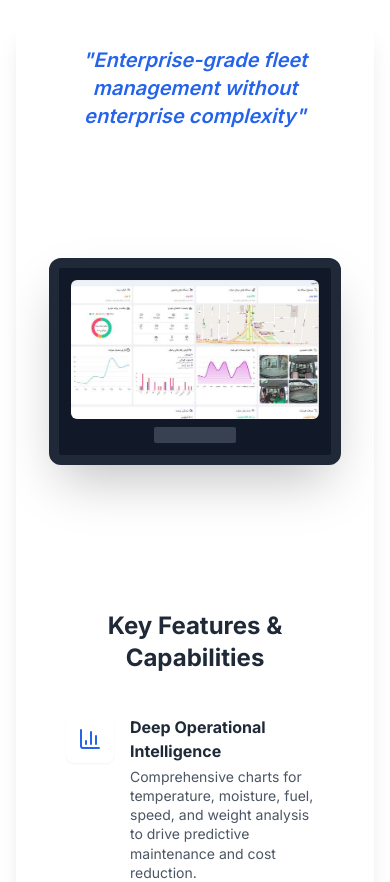
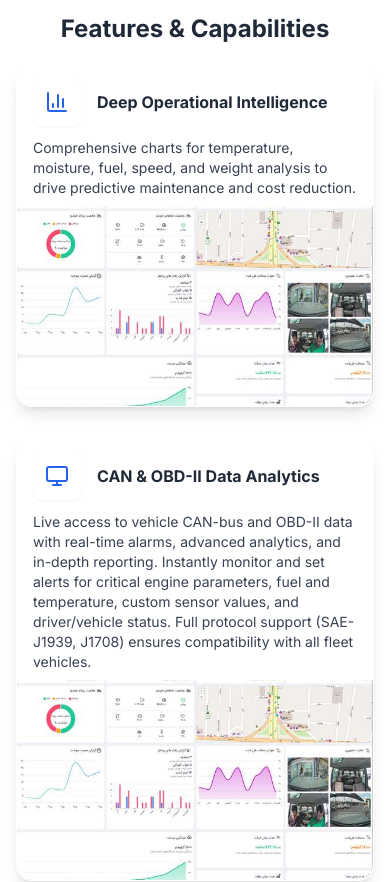
Before and after one commit to Bahareh-Esteki/fleetinfinity, a Next.js app: page / in a window 390 px wide. Shown: the part 3920-4802 px from the top of the page. Built offline with nearby package versions, Linux system fonts and the light colour scheme.

Commit message:
new commit

```diff
--- a/app/components/MorphingPlatformShowcase.js
+++ b/app/components/MorphingPlatformShowcase.js
@@ -1,6 +1,8 @@
+"use client";
+
 import React, { useState, useEffect, useCallback, useMemo } from "react";
 import { motion, AnimatePresence } from "framer-motion";
-import Image from "next/image"; // <-- NEW: Import Next.js Image component
+import Image from "next/image";
 import {
   Truck,
   Heart,
@@ -21,15 +23,11 @@ import {
   Briefcase,
   GitCommit,
   User,
+  Wrench,
 } from "lucide-react";
 
-// Wrap Next.js Image component with motion for animation support
-const MotionImage = motion(Image);
-
-// --- IMAGE DATA (Use relative paths for Next.js optimization) ---
-// Note: You must place your screenshots in the public folder, e.g., /public/images/screenshots/
+// --- IMAGE DATA (should match files in /public/images/screenshots/) ---
 const IMAGE_DATA = {
-  // Business (Desktop Screenshots - 16:9 aspect)
   "dashboard-analytics": {
     src: "/images/screenshots/dashboard-analytics.jpg",
     width: 1200,
@@ -66,7 +64,7 @@ const IMAGE_DATA = {
     height: 675,
   },
 
-  // Personal (Mobile Screenshots - 9:16 aspect)
+  // Personal (Mobile)
   "mobile-live-map": {
     src: "/images/screenshots/mobile-live-map.png",
     width: 350,
@@ -104,7 +102,7 @@ const IMAGE_DATA = {
   },
 };
 
-// --- PLATFORM DATA (Unchanged features, now referencing IMAGE_DATA) ---
+// --- PLATFORM DATA: All main features ---
 const PLATFORM_DATA = {
   business: {
     tagline: "Enterprise-grade fleet management without enterprise complexity",
@@ -115,6 +113,24 @@ const PLATFORM_DATA = {
         title: "Deep Operational Intelligence",
         desc: "Comprehensive charts for temperature, moisture, fuel, speed, and weight analysis to drive predictive maintenance and cost reduction.",
         screenshotKey: "dashboard-analytics",
+      },
+      {
+        icon: <Monitor />,
+        title: "CAN & OBD-II Data Analytics",
+        desc: "Live access to vehicle CAN-bus and OBD-II data with real-time alarms, advanced analytics, and in-depth reporting. Instantly monitor and set alerts for critical engine parameters, fuel and temperature, custom sensor values, and driver/vehicle status. Full protocol support (SAE-J1939, J1708) ensures compatibility with all fleet vehicles.",
+        screenshotKey: "dashboard-analytics",
+      },
+      {
+        icon: <BarChart3 />,
+        title: "Advanced Report Builder",
+        desc: "Select from dozens of ready-made report templates or build fully custom fleet, trip, maintenance, and compliance reports. Generate deep analytics from hundreds or thousands of vehicles in just seconds, export to Excel, PDF, or via API.",
+        screenshotKey: "dashboard-report-builder",
+      },
+      {
+        icon: <Zap />,
+        title: "Proactive Maintenance Planner",
+        desc: "Automated reminders for insurance renewal, oil changes, brake pads, and custom service reminders based on mileage, working hour, and date, to minimize downtime.",
+        screenshotKey: "dashboard-maintenance",
       },
       {
         icon: <Users />,
@@ -135,18 +151,17 @@ const PLATFORM_DATA = {
         screenshotKey: "dashboard-route-replay",
       },
       {
-        icon: <Zap />,
-        title: "Proactive Maintenance Planner",
-        desc: "Automated reminders for insurance renewal, oil changes, brake pads, and custom service reminders based on mileage, working hour, and date,to minimize downtime.",
-        screenshotKey: "dashboard-maintenance",
+        icon: <MapPin />,
+        title: "Advanced Geofence & Presence Monitoring",
+        desc: "Create custom geofences to receive instant alarms on vehicle entrance or exit. Automatically check passenger or cargo presence, and generate detailed, customized geofence reports for compliance or operational auditing.",
+        screenshotKey: "dashboard-route-replay",
       },
       {
-        icon: <BarChart3 />,
-        title: "Advanced Report Builder",
-        desc: "Select from dozens of ready-made report templates or build fully custom fleet, trip, maintenance, and compliance reports. Generate deep analytics from hundreds or thousands of vehicles in just seconds, export to Excel, PDF, or via API.",
-        screenshotKey: "dashboard-report-builder",
+        icon: <Smartphone />,
+        title: "Remote Diagnostics & Control",
+        desc: "Run full remote vehicle diagnostics, instantly clear fault codes (DTCs), and activate remote engine cutoff or immobilization capabilities. Securely control and troubleshoot your entire fleet from the cloud dashboard.",
+        screenshotKey: "dashboard-live-video",
       },
-
       {
         icon: <Shield />,
         title: "Modular User Access (RBAC)",
@@ -196,7 +211,6 @@ const PLATFORM_DATA = {
         desc: "Instantly build and export detailed reports of your vehicle’s journeys, driving habits, or event history—customized for your peace of mind or family needs.",
         screenshotKey: "mobile-report",
       },
-
       {
         icon: <Database />,
         title: "High-Speed, Low-Data Design",
@@ -209,6 +223,12 @@ const PLATFORM_DATA = {
         desc: "Review a comprehensive log of all vehicle events, including speeding, dangerous driving, and alert history.",
         screenshotKey: "mobile-alerts-log",
       },
+      {
+        icon: <Route />,
+        title: "Easy Car Recovery",
+        desc: "After remotely shutting off your car from anywhere, instantly navigate to the exact parked location using turn-by-turn guidance to find your vehicle with zero hassle.",
+        screenshotKey: "mobile-live-map",
+      },
     ],
     cta: {
       text: "Download Apps",
@@ -220,7 +240,7 @@ const PLATFORM_DATA = {
   },
 };
 
-// --- COMPONENT IMPLEMENTATION ---
+const MotionImage = motion(Image);
 
 const MorphingPlatformShowcase = () => {
   const [activeMode, setActiveMode] = useState("business");
@@ -236,7 +256,7 @@ const MorphingPlatformShowcase = () => {
   );
   const currentImageData = IMAGE_DATA[activeScreenshot];
 
-  // Handle auto-cycling of screenshots when user hasn't interacted
+  // Auto-cycle logic for desktop demo
   useEffect(() => {
     if (!userInteracted) {
       const cycleScreenshots = () => {
@@ -246,20 +266,16 @@ const MorphingPlatformShowcase = () => {
           return featureKeys[nextIndex];
         });
       };
-
       const interval = setInterval(cycleScreenshots, 5000);
-
       return () => clearInterval(interval);
     }
   }, [activeMode, featureKeys, userInteracted]);
 
-  // Reset screenshot state when mode changes
   useEffect(() => {
     setActiveScreenshot(currentData.defaultScreenshotKey);
     setUserInteracted(false);
   }, [activeMode, currentData.defaultScreenshotKey]);
 
-  // Helper function for user interaction (hover/tap)
   const handleFeatureInteraction = useCallback((key, type) => {
     setActiveScreenshot(key);
     if (type === "enter") {
@@ -274,23 +290,18 @@ const MorphingPlatformShowcase = () => {
 
   const MockupFrame = ({ mode, children }) => {
     if (mode === "business") {
-      // Desktop Monitor Mockup
       return (
-        // The container manages the responsive aspect ratio using padding-top
         <div className="w-full h-auto bg-gray-900 border-[10px] border-gray-800 rounded-xl shadow-2xl relative p-3">
           <div
             className="relative w-full overflow-hidden rounded-md"
             style={{ paddingTop: "56.25%" }}
           >
-            {" "}
-            {/* 16:9 Aspect Ratio */}
             <div className="absolute inset-0">{children}</div>
           </div>
           <div className="h-4 w-1/3 mx-auto mt-2 bg-gray-700 rounded-sm"></div>
         </div>
       );
     } else {
-      // Mobile Phone Mockup
       return (
         <div className="w-72 h-[600px] lg:w-80 lg:h-[700px] bg-black border-[12px] lg:border-[16px] border-gray-900 rounded-[3rem] shadow-[0_25px_50px_-12px_rgba(0,0,0,0.5)] relative flex items-center justify-center">
           <div className="w-[calc(100%-4px)] h-[calc(100%-4px)] overflow-hidden rounded-[2.5rem] bg-gray-100 relative">
@@ -317,11 +328,9 @@ const MorphingPlatformShowcase = () => {
             <Zap className="w-4 h-4" />
             Total Visibility. Global Control. One Platform.
           </div>
-
           <h2 className="text-4xl md:text-5xl font-extrabold text-gray-900 mb-6">
             FleetInfinity Adapts to Your World
           </h2>
-
           <p className="text-lg text-gray-600 leading-relaxed">
             Whether you're managing a commercial fleet or protecting your
             family, FleetInfinity provides the perfect tracking solution. See
@@ -347,7 +356,6 @@ const MorphingPlatformShowcase = () => {
               }}
               transition={{ type: "spring", stiffness: 300, damping: 30 }}
             />
-
             {/* Toggle Buttons */}
             <div className="relative flex">
               <motion.button
@@ -363,7 +371,6 @@ const MorphingPlatformShowcase = () => {
                 <Building className="w-4 h-4" />
                 For Business
               </motion.button>
-
               <motion.button
                 onClick={() => handleModeChange("personal")}
                 className={`px-8 py-4 rounded-full font-semibold text-sm transition-all z-10 flex items-center gap-2 ${
@@ -381,7 +388,7 @@ const MorphingPlatformShowcase = () => {
           </div>
         </motion.div>
 
-        {/* Morphing Content Area */}
+        {/* DESKTOP: Split grid (features on left, image on right) */}
         <AnimatePresence mode="wait">
           <motion.div
             key={activeMode}
@@ -389,24 +396,9 @@ const MorphingPlatformShowcase = () => {
             animate={{ opacity: 1, y: 0, scale: 1 }}
             exit={{ opacity: 0, y: -30, scale: 0.98 }}
             transition={{ duration: 0.6, ease: "easeInOut" }}
-            className={`rounded-3xl p-8 md:p-12 ${currentData.bgColor} border border-white/50 shadow-xl backdrop-blur-sm`}
+            className={`hidden lg:grid rounded-3xl p-8 md:p-12 ${currentData.bgColor} border border-white/50 shadow-xl backdrop-blur-sm lg:grid-cols-12 gap-12 items-start`}
           >
-            {/* Tagline */}
-            <motion.div
-              className="text-center mb-8"
-              initial={{ opacity: 0 }}
-              animate={{ opacity: 1 }}
-              transition={{ delay: 0.2 }}
-            >
-              <p
-                className={`text-xl font-semibold ${currentData.accentColor} italic`}
-              >
-                "{currentData.tagline}"
-              </p>
-            </motion.div>
-
-            <div className="grid lg:grid-cols-12 gap-12 items-start">
-              {/* LEFT COLUMN (FEATURES & CTA) - 5/12 width */}
+            {/* LEFT COLUMN (FEATURES & CTA) */}
             <motion.div
               className="lg:col-span-5 space-y-6 order-2 lg:order-1"
               initial={{ opacity: 0, x: -30 }}
@@ -416,33 +408,29 @@ const MorphingPlatformShowcase = () => {
               <h4 className="text-2xl font-bold text-gray-800 text-center lg:text-left">
                 Key Features & Capabilities
               </h4>
-
               <div className="grid gap-4">
                 {currentData.features.map((feature, index) => (
                   <motion.div
                     key={feature.screenshotKey}
                     className={`flex items-start gap-4 bg-white/70 backdrop-blur-sm rounded-xl p-4 border transition-all duration-200 cursor-pointer ${
                       activeScreenshot === feature.screenshotKey
-                          ? `${currentData.accentColor} border-4 border-current shadow-lg` // Highlight active
+                        ? `${currentData.accentColor} border-4 border-current shadow-lg`
                         : "border-white/50 hover:bg-white/90"
                     }`}
                     initial={{ opacity: 0, y: 20 }}
                     animate={{ opacity: 1, y: 0 }}
                     transition={{ delay: index * 0.05 + 0.4, duration: 0.4 }}
-                      // Split-Screen Interaction Logic
                     onMouseEnter={() =>
                       handleFeatureInteraction(feature.screenshotKey, "enter")
                     }
                     onMouseLeave={() =>
                       activeMode === "business"
-                          ? setActiveScreenshot(
-                              currentData.defaultScreenshotKey
-                            )
+                        ? setActiveScreenshot(currentData.defaultScreenshotKey)
                         : null
-                      } // Keep active on mobile for tap
+                    }
                     onClick={() =>
                       handleFeatureInteraction(feature.screenshotKey, "click")
-                      } // Mobile Tap interaction
+                    }
                   >
                     <div
                       className={`w-12 h-12 rounded-lg bg-white flex items-center justify-center shadow-sm flex-shrink-0 border-2 border-white ${currentData.accentColor}`}
@@ -460,7 +448,6 @@ const MorphingPlatformShowcase = () => {
                   </motion.div>
                 ))}
               </div>
-
               {/* CTA Button */}
               <motion.a
                 href={currentData.cta.href}
@@ -472,8 +459,7 @@ const MorphingPlatformShowcase = () => {
                 <ArrowRight className="w-5 h-5 group-hover:translate-x-1 transition-transform" />
               </motion.a>
             </motion.div>
-
-              {/* RIGHT COLUMN (DYNAMIC MOCKUP) - 7/12 width */}
+            {/* RIGHT COLUMN (DYNAMIC MOCKUP) */}
             <motion.div
               className="lg:col-span-7 flex justify-center items-center relative min-h-[400px] lg:min-h-[500px] order-1 lg:order-2"
               initial={{ opacity: 0, x: 30 }}
@@ -489,7 +475,7 @@ const MorphingPlatformShowcase = () => {
                     alt={`FleetInfinity Platform Screenshot - ${activeScreenshot}`}
                     width={currentImageData.width}
                     height={currentImageData.height}
-                      layout={activeMode === "business" ? "responsive" : "fill"} // Use fill for mobile container, responsive for desktop
+                    layout={activeMode === "business" ? "responsive" : "fill"}
                     initial={{ opacity: 0, scale: 0.95 }}
                     animate={{ opacity: 1, scale: 1 }}
                     exit={{ opacity: 0, scale: 1.05 }}
@@ -498,9 +484,49 @@ const MorphingPlatformShowcase = () => {
                 </AnimatePresence>
               </MockupFrame>
             </motion.div>
+          </motion.div>
+        </AnimatePresence>
+
+        {/* MOBILE: Stacked feature cards (each with image and description) */}
+        <div className="block lg:hidden">
+          <h4 className="text-2xl font-bold text-gray-800 mb-5 text-center">
+            Features & Capabilities
+          </h4>
+          {currentData.features.map((feature, index) => {
+            const imgData = IMAGE_DATA[feature.screenshotKey];
+            return (
+              <motion.div
+                key={feature.screenshotKey}
+                className="mb-8 rounded-2xl shadow-lg bg-white/80 border border-white/60 overflow-hidden"
+                initial={{ opacity: 0, y: 24 }}
+                whileInView={{ opacity: 1, y: 0 }}
+                viewport={{ once: true }}
+                transition={{ delay: index * 0.08, duration: 0.4 }}
+              >
+                <div className="flex items-center gap-4 px-4 py-3">
+                  <div
+                    className={`w-12 h-12 rounded-lg bg-white flex items-center justify-center shadow-sm flex-shrink-0 border-2 border-white ${currentData.accentColor}`}
+                  >
+                    <div className="w-6 h-6">{feature.icon}</div>
+                  </div>
+                  <h5 className="font-bold text-gray-800">{feature.title}</h5>
+                </div>
+                <div className="px-4 pb-2 text-gray-700 text-sm">
+                  {feature.desc}
+                </div>
+                <div className="relative w-full pt-[56.25%] bg-gray-100">
+                  <Image
+                    alt={feature.title}
+                    src={imgData.src}
+                    fill
+                    className="object-cover absolute inset-0 rounded-b-2xl"
+                    sizes="100vw"
+                  />
                 </div>
               </motion.div>
-        </AnimatePresence>
+            );
+          })}
+        </div>
       </div>
     </section>
   );
```
Lines whose indentation alone changed are shown as unchanged.
